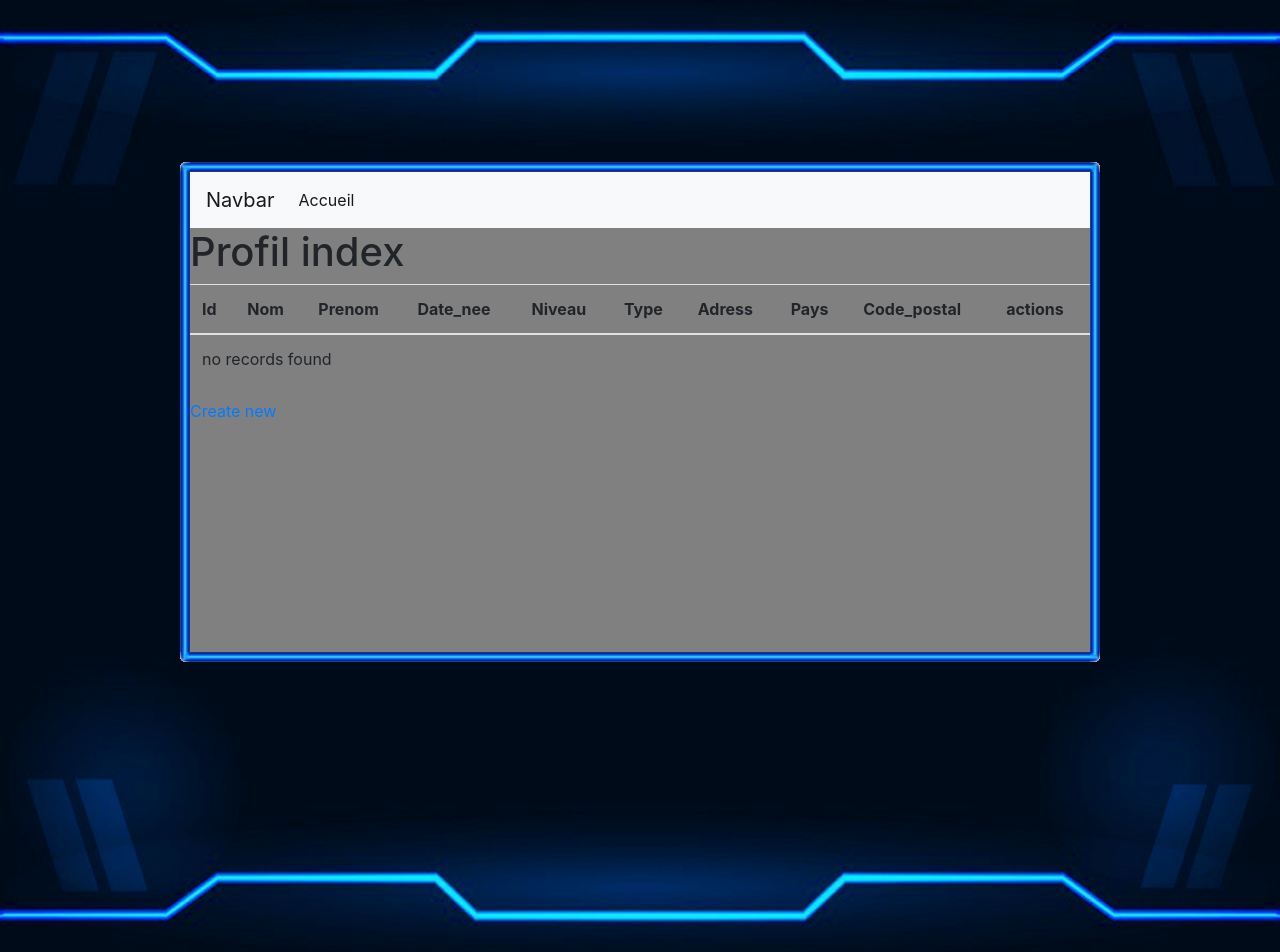
After one commit to agorw/esport, a Symfony app: template templates/profil/index.html.twig in a window 1280 px wide. The commit adds this page. Run offline with Twig, Linux system fonts and the light colour scheme; the template is opened without the code that fills it, so the values that code supplies are empty; style sheets or scripts are compiled from the project's sources; some libraries are stand-ins or nearby versions.

Commit message:
update scss template
update scss template

```diff
--- a/assets/scss/app.scss
+++ b/assets/scss/app.scss
@@ -1,10 +1,32 @@
 @import "common.scss";
 
+/* Variables des couleurs du projet */
+$color: gray;
+$color1: rgba(0, 0, 0, 1);
+$color2: rgb(31, 147, 255);
+$color3: rgb(69, 95, 182);
+$color4: rgb(210, 215, 224);
+$color5: #000b1a;
+
+/* element */
 body {
-  background-color: #000b1a;
+  background-color: $color5;
   height: 100%;
   width: 100%;
 }
+header {
+  background-repeat: repeat-x;
+  top: 0;
+  width: 100%;
+}
+footer {
+  background-image: url("../img/footer-ligne.png");
+  background-repeat: repeat-x;
+  bottom: 0;
+  width: 100%;
+}
+
+/* class */
 .container {
   margin-top: -75px;
   margin-bottom: 0px;
@@ -53,7 +75,7 @@ body {
 .contenu {
   width: calc(100% - 20px);
   min-height: 60vh;
-  background-color: gray;
+  background-color: $color;
 }
 .ban {
   background-image: url("../img/dent.png");
@@ -63,61 +85,12 @@ body {
   margin-top: 0;
 }
 .ombre {
-  @include box-shadow(0px 4px 16px 1px rgba(0, 0, 0, 1));
-}
-
-/* Scrollbars */
-::-webkit-scrollbar {
-  width: 14px;
-  height: 14px;
-  background: gray 0 0 repeat;
-}
-/* Fond */
-::-webkit-scrollbar-track-piece {
-  background: transparent none;
-  border: solid 4px transparent;
-  border-right-width: 12px;
-  @include box-shadow(
-    inset 1px 1px 0 0 rgb(31, 147, 255),
-    inset -1px -1px 0 0 rgb(210, 215, 224)
-  );
-}
-/* Barre */
-::-webkit-scrollbar-thumb {
-  border: solid 0 transparent;
-  border-right-width: 2px;
-  @include border-radius(5px);
-  @include border-top-right-radius(9px 5px);
-  @include border-bottom-right-radius(9px 5px);
-  @include box-shadow(
-    inset 0 0 0 1px rgb(31, 116, 243),
-    inset 0 0 0 6px rgb(69, 95, 182)
-  );
-}
-/* scollbar */
-.scrollbar-y {
-  overflow-y: scroll;
-  scrollbar-width: thin;
-  scrollbar-color: #455fb6 gray;
-}
-/* header html */
-header {
-  background-repeat: repeat-x;
-  top: 0;
-  width: 100%;
-  // position: fixed;
+  @include box-shadow(0px 4px 16px 1px $color1);
 }
 .header {
   background-repeat: no-repeat;
   background-size: 100%;
   margin: auto;
-}
-/* footer html */
-footer {
-  background-image: url("../img/footer-ligne.png");
-  background-repeat: repeat-x;
-  bottom: 0;
-  width: 100%;
 }
 .footer {
   background-image: url("../img/footer.png");
@@ -129,6 +102,33 @@ footer {
   margin: auto;
 }
 
+/* Scrollbars */
+::-webkit-scrollbar {
+  width: 14px;
+  height: 14px;
+  background: $color 0 0 repeat;
+}
+::-webkit-scrollbar-track-piece {
+  background: transparent none;
+  border: solid 4px transparent;
+  border-right-width: 12px;
+  @include box-shadow(inset 1px 1px 0 0 $color2, inset -1px -1px 0 0 $color4);
+}
+::-webkit-scrollbar-thumb {
+  border: solid 0 transparent;
+  border-right-width: 2px;
+  @include border-radius(5px);
+  @include border-top-right-radius(9px 5px);
+  @include border-bottom-right-radius(9px 5px);
+  @include box-shadow(inset 0 0 0 1px $color2, inset 0 0 0 6px $color3);
+}
+.scrollbar-y {
+  overflow-y: scroll;
+  scrollbar-width: thin;
+  scrollbar-color: $color3 $color;
+}
+
+/* liste des media responsive */
 // Small devices (landscape phones, 480px and up)
 @media (min-width: 0px) {
   header {
--- /dev/null
+++ b/templates/profil/index.html.twig
@@ -0,0 +1,49 @@
+{% extends 'base.html.twig' %}
+
+{% block title %}Profil index{% endblock %}
+
+{% block body %}
+    <h1>Profil index</h1>
+
+    <table class="table">
+        <thead>
+            <tr>
+                <th>Id</th>
+                <th>Nom</th>
+                <th>Prenom</th>
+                <th>Date_nee</th>
+                <th>Niveau</th>
+                <th>Type</th>
+                <th>Adress</th>
+                <th>Pays</th>
+                <th>Code_postal</th>
+                <th>actions</th>
+            </tr>
+        </thead>
+        <tbody>
+        {% for profil in profils %}
+            <tr>
+                <td>{{ profil.id }}</td>
+                <td>{{ profil.nom }}</td>
+                <td>{{ profil.prenom }}</td>
+                <td>{{ profil.dateNee ? profil.dateNee|date('Y-m-d H:i:s') : '' }}</td>
+                <td>{{ profil.niveau }}</td>
+                <td>{{ profil.type }}</td>
+                <td>{{ profil.adress }}</td>
+                <td>{{ profil.pays }}</td>
+                <td>{{ profil.codePostal }}</td>
+                <td>
+                    <a href="{{ path('profil_show', {'id': profil.id}) }}">show</a>
+                    <a href="{{ path('profil_edit', {'id': profil.id}) }}">edit</a>
+                </td>
+            </tr>
+        {% else %}
+            <tr>
+                <td colspan="10">no records found</td>
+            </tr>
+        {% endfor %}
+        </tbody>
+    </table>
+
+    <a href="{{ path('profil_new') }}">Create new</a>
+{% endblock %}
```
Also changed, not shown: templates/profil/new.html.twig (added, +11 -0 lines), templates/profil/show.html.twig (added, +54 -0 lines).
